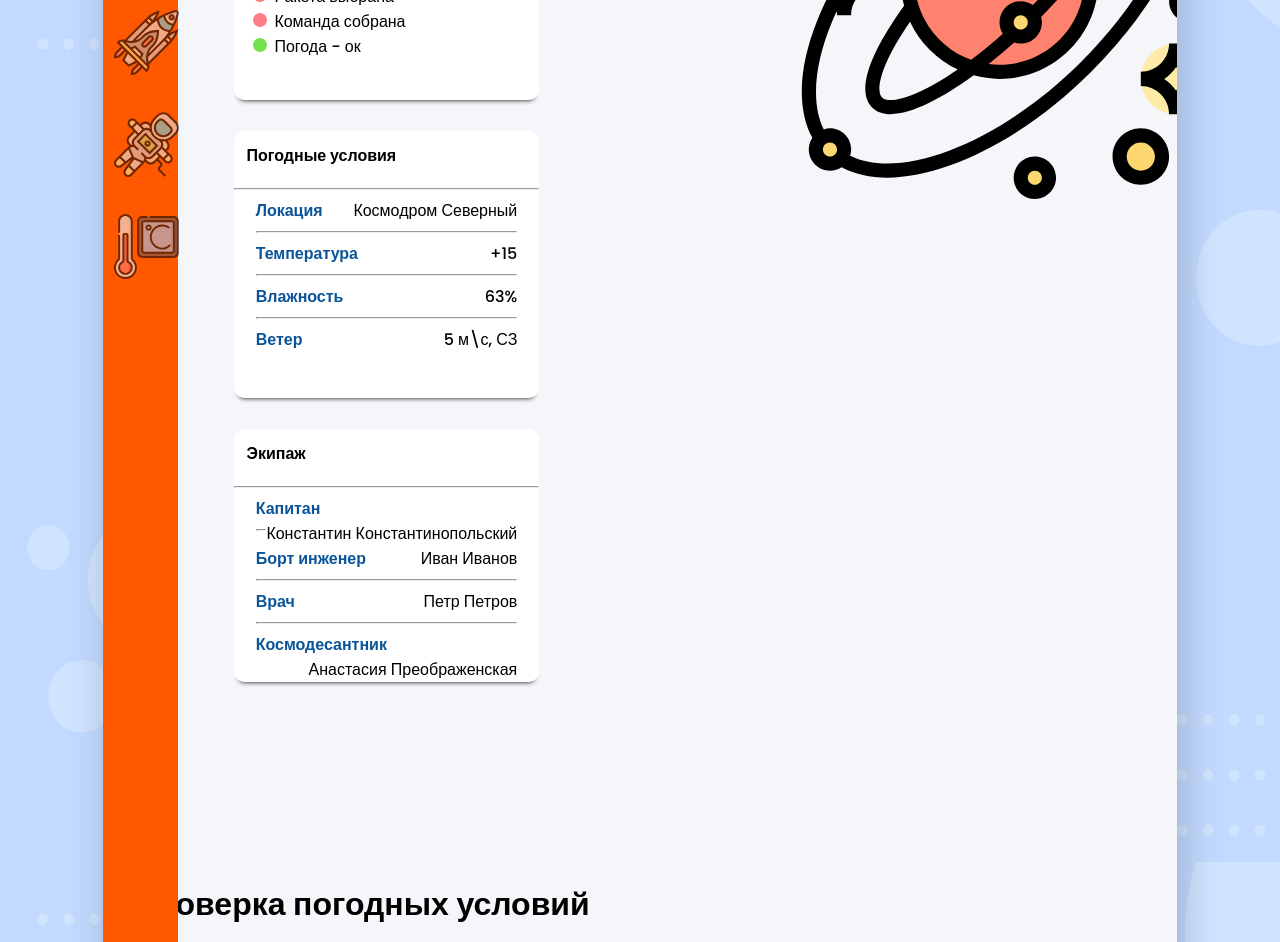
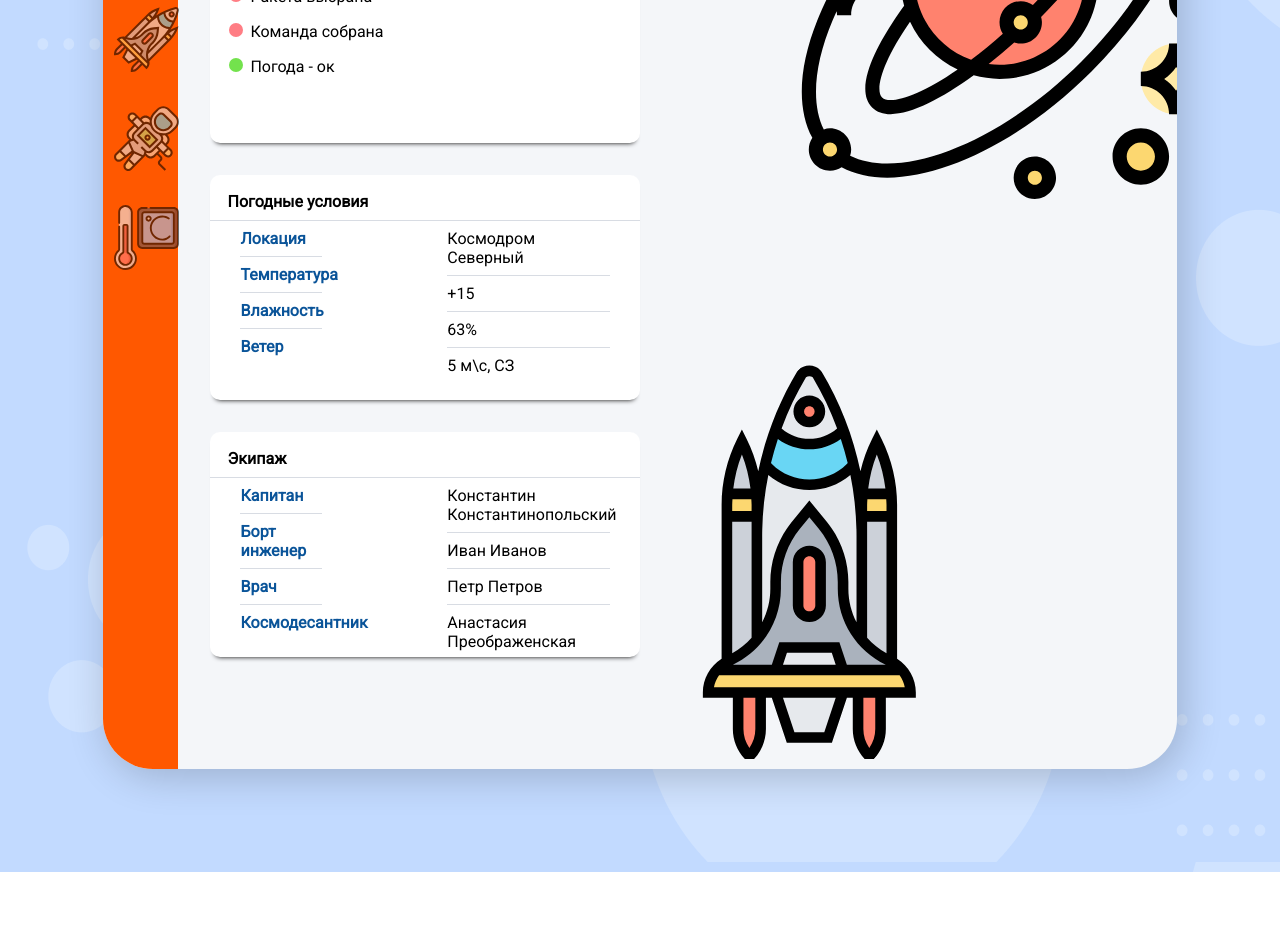
Before and after one commit to Fa5t/Front, a plain HTML site: page index.html in a window 1280 px wide. Shown: the part 234-1176 px from the top of the page. After the commit the page ends 1106 px from the top, so only its background shows below. Drawn offline with nearby package versions, Linux system fonts and the light colour scheme.

Commit message:
Add files via upload

```diff
--- a/index.html
+++ b/index.html
@@ -10,87 +10,115 @@
         <meta name="description" content="">
         <meta name="viewport" content="width=device-width, initial-scale=1">
         <link rel="stylesheet" href="style.css">
-        <script src="script.js"></script>
-        <script src="http://code.jquery.com/jquery-1.8.3.js"></script>
-        <link href="https://fonts.googleapis.com/css2?family=Poppins:wght@500;600&display=swap" rel="stylesheet">
+        <link href="https://fonts.googleapis.com/css2?family=Roboto&display=swap" rel="stylesheet">
     </head>
     <body>
         <main>
             <nav>
-                <img id="menuimg1" class="menuicon" src ="images/earth.svg" onclick="pageSelect(0)">
-                <img id="menuimg2" class="menuicon" src ="images/rocket.svg" onclick="pageSelect(1)">
-                <img id="menuimg3" class="menuicon" src ="images/aqualung.svg" onclick="pageSelect(2)">
-                <img id="menuimg4" class="menuicon" src ="images/thermometer.svg" onclick="pageSelect(3)">
+                    <img class="menuicon clicked" id = "icon-main" src ="images/earth.svg">
+                    <img class="menuicon" id = "icon-rocket" src ="images/rocket.svg">
+                    <img class="menuicon" id = "icon-team" src ="images/aqualung.svg">
+                    <img class="menuicon" id = "icon-temperature" src ="images/thermometer.svg">
             </nav>
-
-            <div class="astronomy"></div>
-            <div class="bigRocket"></div>
 
             <div class ="main">
 
-                <div class="status">
+                <div class="astronomy"></div>
+                <div class="bigRocket"></div>
+                <br><br>
+                <div class="status selected">
                     <div class="status-header">
-                    <span><b>Статус</b></span>
-                    <span><button class="button-start">Поехали!</button></span>
+                    <b>Статус</b>
+                    <button class="button-start">Поехали!</button>
                     </div>
-                    <hr>
                     <ul class="status-list">
-                        <li><span>Ракета выбрана</span></li>
-                        <li><span>Команда собрана</span></li>
-                        <li><span>Погода - ок</span></li>
+                        <li>Ракета выбрана</li>
+                        <li>Команда собрана</li>
+                        <li>Погода - ок</li>
                     </ul>
-                    <br>
                 </div>
 
-                <div class="weather">
+                <div class="weather select">
                     <div class="weather-header">
-                        <span><b>Погодные условия</b></span>
+                        <b>Погодные условия</b>
                     </div>
-                    <hr>
                     <div class="weather-list">
-                        <span class="leftText"><b>Локация</b></span><span class="rightText">Космодром Северный </span>
-                        <hr>
-                        <span class="leftText"><b>Температура</b></span><span class="rightText">+15</span>
-                        <hr>
-                        <span class="leftText"><b>Влажность</b></span><span class="rightText">63%</span>
-                        <hr>
-                        <span class="leftText"><b>Ветер</b></span><span class="rightText">5 м\с, СЗ</span>
+                        <div class = "leftText">
+                            <ul class = "weather-list-spisok">
+                                <li>Локация</li>
+                                <li>Температура</li>
+                                <li>Влажность</li>
+                                <li>Ветер</li>
+                            </ul>
+                        </div>
+                        <div class = "rightText">
+                            <ul class = "weather-list-spisok">
+                                <li>Космодром Северный</li>
+                                <li>+15</li>
+                                <li>63%</li>
+                                <li>5 м\с, СЗ</li>
+                            </ul>
+                        </div>
                     </div>
-                    <br>
                 </div>
 
-                <div class="crew">
+                <div class="crew selected">
                     <div class="crew-header">
-                        <span><b>Экипаж</b></span>
+                        <b>Экипаж</b>
+                    </div>
+                    <div class="crew-list">
+                        <div class = "leftText">
+                            <ul class = "crew-list-spisok">
+                                <li>Капитан</li>
+                                <li>Борт инженер</li>
+                                <li>Врач</li>
+                                <li>Космодесантник</li>
+                            </ul>
                         </div>
-                        <hr>
-                        <div class="crew-list">
-                            <div>
-                            <span class="captain leftText"><b>Капитан</b></span><span class="rightText">Константин Константинопольский</span>
-                            <hr>
-                            </div>
-                            <div>
-                            <span class="engineer leftText"><b>Борт инженер</b></span><span class="rightText">Иван Иванов</span>
-                            <hr>
-                            </div>
-                            <div>
-                            <span class="doctor leftText"><b>Врач</b></span><span class="rightText">Петр Петров</span>
-                            <hr>
-                            </div>
-                            <div>
-                            <span class="spacemarine leftText"><b>Космодесантник</b></span><span class="rightText">Анастасия Преображенская</span>
-                            </div>
-                            <br>
+                        <div class  ="rightText">
+                            <ul class = "crew-list-spisok">
+                                <li>Константин Константинопольский</li>
+                                <li>Иван Иванов</li>
+                                <li>Петр Петров</li>
+                                <li>Анастасия Преображенская</li>
+                            </ul>
                         </div>
                     </div>
                 </div>
 
             </div>
 
-            <div class="main main1"><h1>Выбор корабля</h1></div>
-            <div class="main main2"><h1>Сбор команды</h1></div>
-            <div class="main main3"><h1>Проверка погодных условий</h1></div>
+            <div class="main hidden">
+                <h1 class="main-text">Выбор корабля</h1>
+                <div class="ship selected">
+                    <div class="ship-header">
+                        <b>Ракета</b>
+                        <button class="button-ship">Собрать ракету</button>
+                    </div>
+                    <div class="ship-list">
+                        <img class="shipimg ship1" src ="images/aqualung.svg" onclick="">
+                        <div class = "leftText not-border">
+                            <ul class = "ship-list-spisok">
+                                <li>Имя</li>
+                                <li>Скорость</li>
+                                <li>Экипаж</li>
+                            </ul>
+                        </div>
+                        <div class = "rightText not-border">
+                            <ul class = "ship-list-spisok">
+                                <li>Сокол 345</li>
+                                <li>8 км/с</li>
+                                <li>2</li>
+                            </ul>
+                        </div>
+                    </div>
+                </div>
+            </div>
+            <div class="main hidden"><h1 class="main-text">Сбор команды</h1></div>
+            <div class="main hidden"><h1 class="main-text">Проверка погодных условий</h1></div>
 
+            <script src="http://code.jquery.com/jquery-3.5.1.js"></script>
+            <script src="script.js"></script>
         </main>
     </body>
 </html>
--- a/script.js
+++ b/script.js
@@ -1,7 +1,25 @@
-function pageSelect(x) {
-	var elems=document.getElementsByClassName('main');
-	for(var i=0; i<elems.length; i++){
-		elems[i].style.display='none';
-	}
-	elems[x].style.display='block';
+let navMenu = document.querySelectorAll(".menuicon");
+let content = document.querySelectorAll(".main");
+
+document.addEventListener('DOMContentLoaded', function(){
+    content[0].style.display='block';
+
+    navMenu.forEach(
+        function(e) {
+            e.addEventListener("click", showPage);
+        }
+    );
+});
+
+function showPage(){
+    document.querySelector(".clicked").classList.remove("clicked");
+    this.classList.add("clicked");
+
+    let index = Array.prototype.indexOf.call(navMenu, this);
+    content.forEach(
+        function(e){
+            e.style.display = "none";
+        }
+    );
+    content[index].style.display = "block";
 }
--- a/style.css
+++ b/style.css
@@ -1,14 +1,12 @@
 body{
-	font-family: 'Poppins', sans-serif;
+	font-family: 'Roboto', sans-serif;
 	background: url("images/background.png");
 	padding: 95px 95px 95px 95px;
 }
 
 main{
 	position: relative;
-	width:100%;
-	height:100%;
-	min-height: 900px;
+	height: 900px;
 	background: #F4F6F9;
 	position:center;
 	border-radius: 50px;
@@ -26,16 +24,17 @@ nav{
 }
 
 .main{
-	min-height: 900px;
-	max-height: 2000px;
-	padding: 30px;
+	height: 900px;
 	position:right;
 }
 
-.status{
-	width: 30%;
-	height: 20%;
+.status,
+.weather,
+.crew{
+	width: 40%;
+	height: 25%;
 	margin-top: 1%;
+	margin-bottom: 3%;
 	margin-left:10%;
 	border-radius: 10px 10px 10px 10px;
 	background: white;
@@ -43,10 +42,11 @@ nav{
 	border-radius: 10px;
 }
 
-.weather{
+.ship{
 	width: 30%;
-	height: 25%;
-	margin-top:3%;
+	height: 20%;
+	margin-top: 1%;
+	margin-bottom: 3%;
 	margin-left:10%;
 	border-radius: 10px 10px 10px 10px;
 	background: white;
@@ -54,16 +54,6 @@ nav{
 	border-radius: 10px;
 }
 
-.crew{
-	width: 30%;
-	height: 25%;
-	margin-top:3%;
-	margin-left:10%;
-	border-radius: 10px 10px 10px 10px;
-	background: white;
-	box-shadow: 0 5px 5px -5px black;
-	border-radius: 10px;
-}
 
 .menuicon{
 	padding:15%;
@@ -75,28 +65,58 @@ nav{
 	opacity:1;
 }
 
-.icon-clicked {
+.clicked{
 	opacity: 1;
 }
 
-.status-header{
-	padding:4%;
+.status-header,
+.weather-header,
+.crew-header,
+.ship-header{
+	padding:4% 4% 2% 4%;
 }
 
-.weather-header{
-	padding:4%;
-}
-
-.crew-header{
-	padding:4%;
-}
-
-.weather-list{
+.weather-list,
+.crew-list,
+.ship-list{
 	margin: 0% 7% 7% 7%
 }
 
-.crew-list{
-	margin: 0% 7% 7% 7%
+
+.weather-list-spisok,
+.ship-list-spisok{
+	list-style: none;
+	margin: 0;
+	padding: 0;
+}
+
+.crew-list-spisok{
+	list-style: none;
+	margin: 0;
+	padding: 0;
+}
+
+.status-header,
+.weather-header,
+.crew-header,
+.ship-header,
+.leftText li:not(:last-child),
+.rightText li:not(:last-child){
+	border-bottom: 1px solid #D8DCE3;
+}
+
+.not-border li:not(:last-child),
+.not-border li:not(:last-child){
+	border-bottom: none;
+}
+
+.main-text{
+	padding-left: 10%;
+	padding-top: 1%;
+}
+
+li{
+	padding: 8px 0 8px 0;
 }
 
 .button-start{
@@ -129,13 +149,21 @@ nav{
 }
 
 .leftText{
+	float: left;
+	width: 22%;
 	color:#0A5499;
+	font-weight: bold;
+}
+
+.shipimg{
+	float: left;
+	padding-right: 5%;
+	padding-top: 5%;
 }
 
 .rightText{
-	display:grid;
+	width: 44%;
 	float:right;
-
 }
 
 .astronomy{
@@ -156,23 +184,6 @@ nav{
 	bottom: 10px;
 	right: 250px;
 }
-.main1 {
+.hidden{
 	display: none;
-	margin-left:70px;
-	padding-left:80px;
-	padding-top:15px;
 }
-
-.main2 {
-	display: none;
-	margin-left:70px;
-	padding-left:80px;
-	padding-top:15px;
-}
-
-#main3 {
-	display: none;
-	margin-left:70px;
-	padding-left:80px;
-	padding-top:15px;
-}
```
